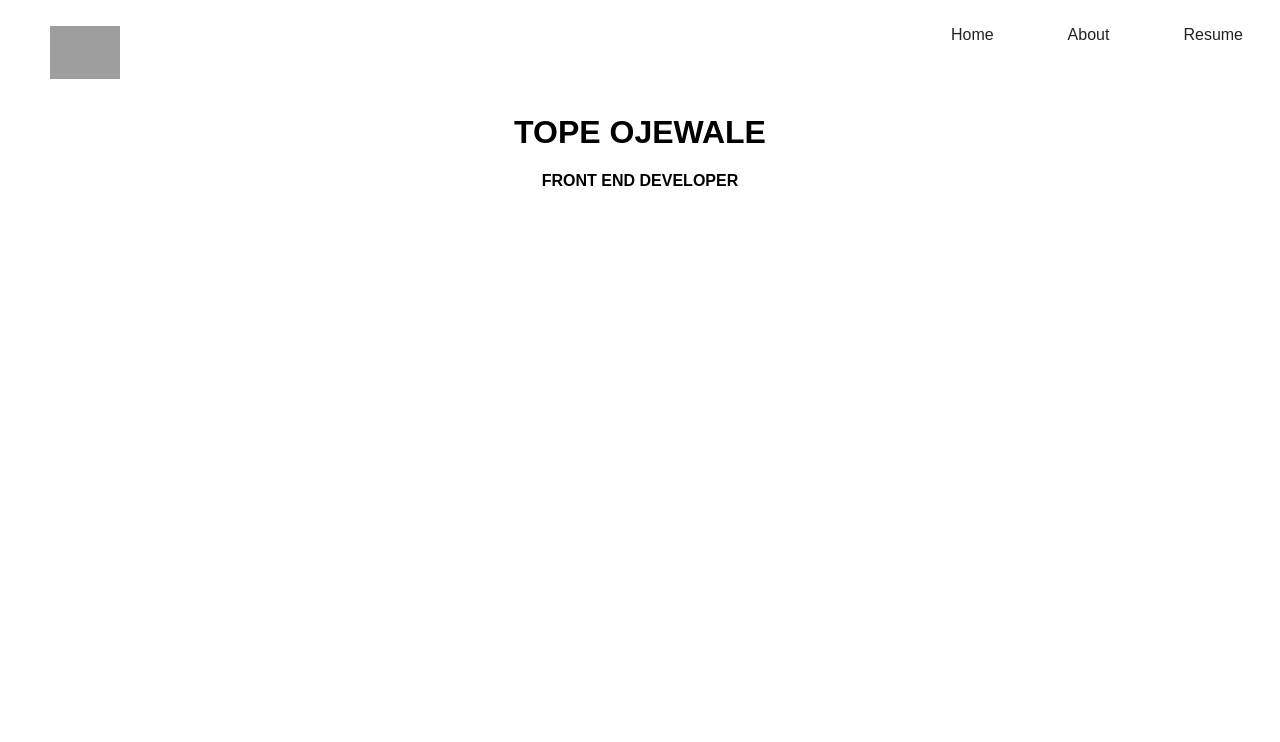
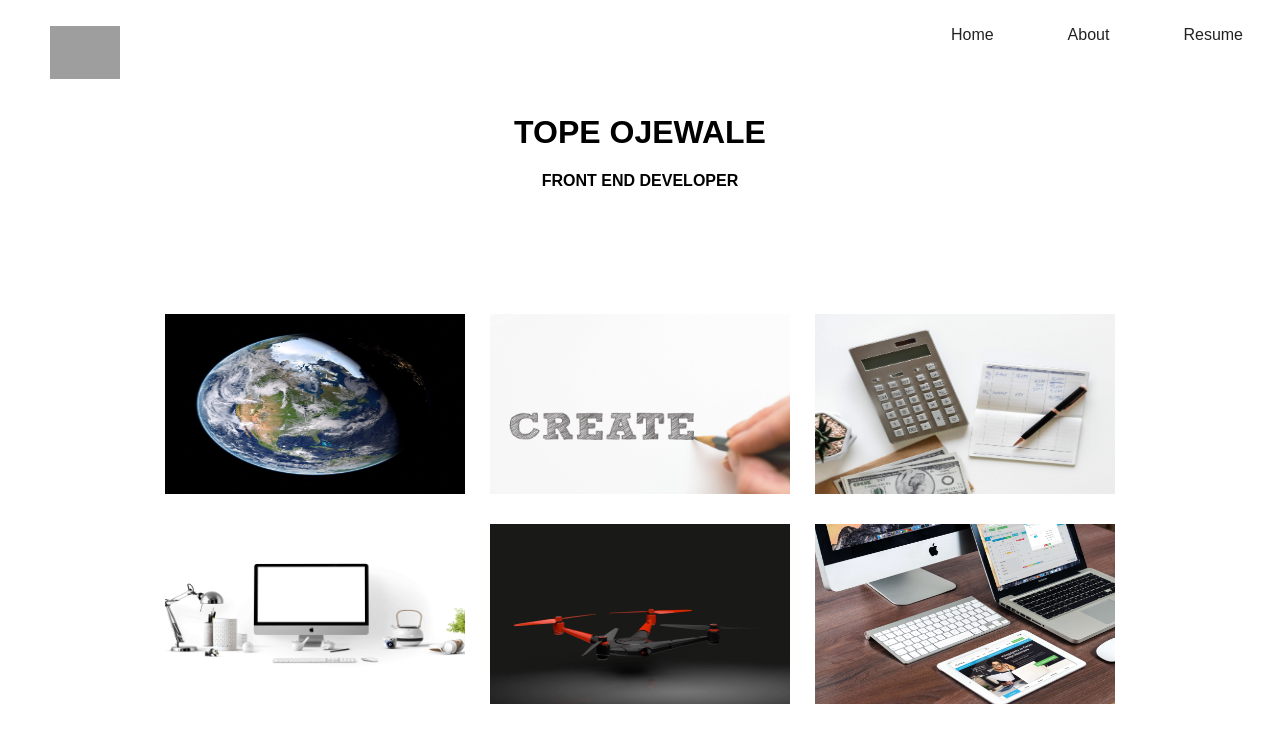
Before and after one commit to ojewaletope/hello-react, a React (Create React App) app: page / in a window 1280 px wide. Shown: the top 742 px of the page. Built offline with nearby package versions, Linux system fonts and the light colour scheme; grey boxes are pictures that could not be loaded.

Commit message:
Added card component

```diff
--- a/src/App.js
+++ b/src/App.js
@@ -1,16 +1,18 @@
-import React, { Component } from 'react';
-import './App.css';
+import React, { Component } from "react";
+import "./App.css";
 
 //components
-import Header from './components/header/Header'
-import Banner from './components/banner/Banner';
+import Header from "./components/header/Header";
+import Banner from "./components/banner/Banner";
+import Card from "./components/cards/Card";
 
 class App extends Component {
   render() {
     return (
       <div className="App">
-        <Header/>
-        <Banner/>
+        <Header />
+        <Banner />
+        <Card />
       </div>
     );
   }
--- a/src/components/banner/Banner.css
+++ b/src/components/banner/Banner.css
@@ -1,8 +1,17 @@
 .banner {
-  height: 400px;
+  height: 200px;
   /* background-image: url('../../public/img/banner.jpg') */
 }
 .banner__details {
   text-align: center;
   text-transform: uppercase;
+  opacity: 0;
+  animation: slideFadeIn 2s 1s forwards;
+  margin: 50px 0 0 0;
 }
+@keyframes slideFadeIn {
+  100% {
+    opacity: 1;
+    margin-top: 0;
+  }
+}
--- /dev/null
+++ b/src/components/cards/Card.css
@@ -0,0 +1,61 @@
+.card__container {
+  display: flex;
+  justify-content: space-between;
+  margin: 0 auto;
+  max-width: 950px;
+  flex-wrap: wrap
+}
+.card {
+  flex-basis: 300px;
+  /* border: 1px solid #222; */
+  min-height: 150px;
+  margin-bottom: 30px;
+  background-color: #ccc;
+  /* border: 1px solid rgb(160, 157, 157); */
+  border-radius: 8px;
+}
+.card__body {
+  position: relative;
+  overflow: hidden;
+  height: 180px;
+  /* flex: 0 1 auto; */
+}
+.card__overlay {
+  position: absolute;
+  width: 100%;
+  height: 100%;
+  top: 0;
+  left: 0;
+  right: 0;
+  bottom: 0;
+  background-color: rgba(40, 42, 185, 0.5);
+  transition: all 0.5s ease;
+  padding-top: 34px;
+  transform: translateX(-100%);
+}
+.card__img {
+  width: 100%;
+  height: 100%;
+}
+.card:hover .card__overlay {
+  transform: translateX(0);
+}
+.card__overlay--details {
+  text-align: center;
+  height: 150px;
+}
+.card__overlay--title {
+  text-transform: uppercase;
+  font-size: 24px;
+  color: #fff;
+}
+.card__overlay--btn {
+  margin: 50px;
+}
+.card__overlay--link {
+  padding: 10px;
+  background-color: #fff;
+  border-radius: 5px;
+  text-decoration: none;
+  color: rgb(56, 55, 55);
+}
--- /dev/null
+++ b/src/components/cards/Card.jsx
@@ -0,0 +1,100 @@
+import React from "react";
+import "./Card.css";
+
+const Card = () => {
+  return <div className="card__container">
+      <div className="card">
+        <div className="card__body">
+          <div className="card__overlay">
+            <div className="card__overlay--details">
+              <div className="card__overlay--title">css solar system</div>
+              <div className="card__overlay--btn">
+                <a href="https://ojewaletope.github.io/solarsystem/" target="_blank" className="card__overlay--link">
+                  Visit Project
+                </a>
+              </div>
+            </div>
+          </div>
+          <img src="../img/astronomy.jpg" alt="" className="card__img" />
+        </div>
+      </div>
+      <div className="card">
+        <div className="card__body">
+          <div className="card__overlay">
+            <div className="card__overlay--details">
+              <div className="card__overlay--title">
+                javascript weight converter
+              </div>
+              <div className="card__overlay--btn">
+                <a href="https://ojewaletope.github.io/weightconverter/" target="_blank" className="card__overlay--link">
+                  Visit Project
+                </a>
+              </div>
+            </div>
+          </div>
+          <img src="../img/create.jpg" alt="" className="card__img" />
+        </div>
+      </div>
+      <div className="card">
+        <div className="card__body">
+          <div className="card__overlay">
+            <div className="card__overlay--details">
+              <div className="card__overlay--title">javascript loan calculator</div>
+              <div className="card__overlay--btn">
+                <a href="https://ojewaletope.github.io/loan-calculator/" target="_blank" className="card__overlay--link">
+                  Visit Project
+                </a>
+              </div>
+            </div>
+          </div>
+          <img src="../img/calculator.jpg" alt="" className="card__img" />
+        </div>
+      </div>
+      <div className="card">
+        <div className="card__body">
+          <div className="card__overlay">
+            <div className="card__overlay--details">
+              <div className="card__overlay--title">Project Title</div>
+              <div className="card__overlay--btn">
+                <a href="#" className="card__overlay--link">
+                  Visit Project
+                </a>
+              </div>
+            </div>
+          </div>
+          <img src="../img/applepc.jpg" alt="" className="card__img" />
+        </div>
+      </div>
+      <div className="card">
+        <div className="card__body">
+          <div className="card__overlay">
+            <div className="card__overlay--details">
+              <div className="card__overlay--title">Project Title</div>
+              <div className="card__overlay--btn">
+                <a href="#" className="card__overlay--link">
+                  Visit Project
+                </a>
+              </div>
+            </div>
+          </div>
+        <img src="../img/drone.jpg" alt="" className="card__img" />
+        </div>
+      </div>
+      <div className="card">
+        <div className="card__body">
+          <div className="card__overlay">
+            <div className="card__overlay--details">
+              <div className="card__overlay--title">Project Title</div>
+              <div className="card__overlay--btn">
+                <a href="#" className="card__overlay--link">
+                  Visit Project
+                </a>
+              </div>
+            </div>
+          </div>
+        <img src="../img/apple_business.jpg" alt="" className="card__img" />
+        </div>
+      </div>
+    </div>;
+};
+export default Card;
--- /dev/null
+++ b/src/components/form/Form.jsx
@@ -0,0 +1,5 @@
+import React from 'react'
+
+const Form = ()=> {
+
+}
```
